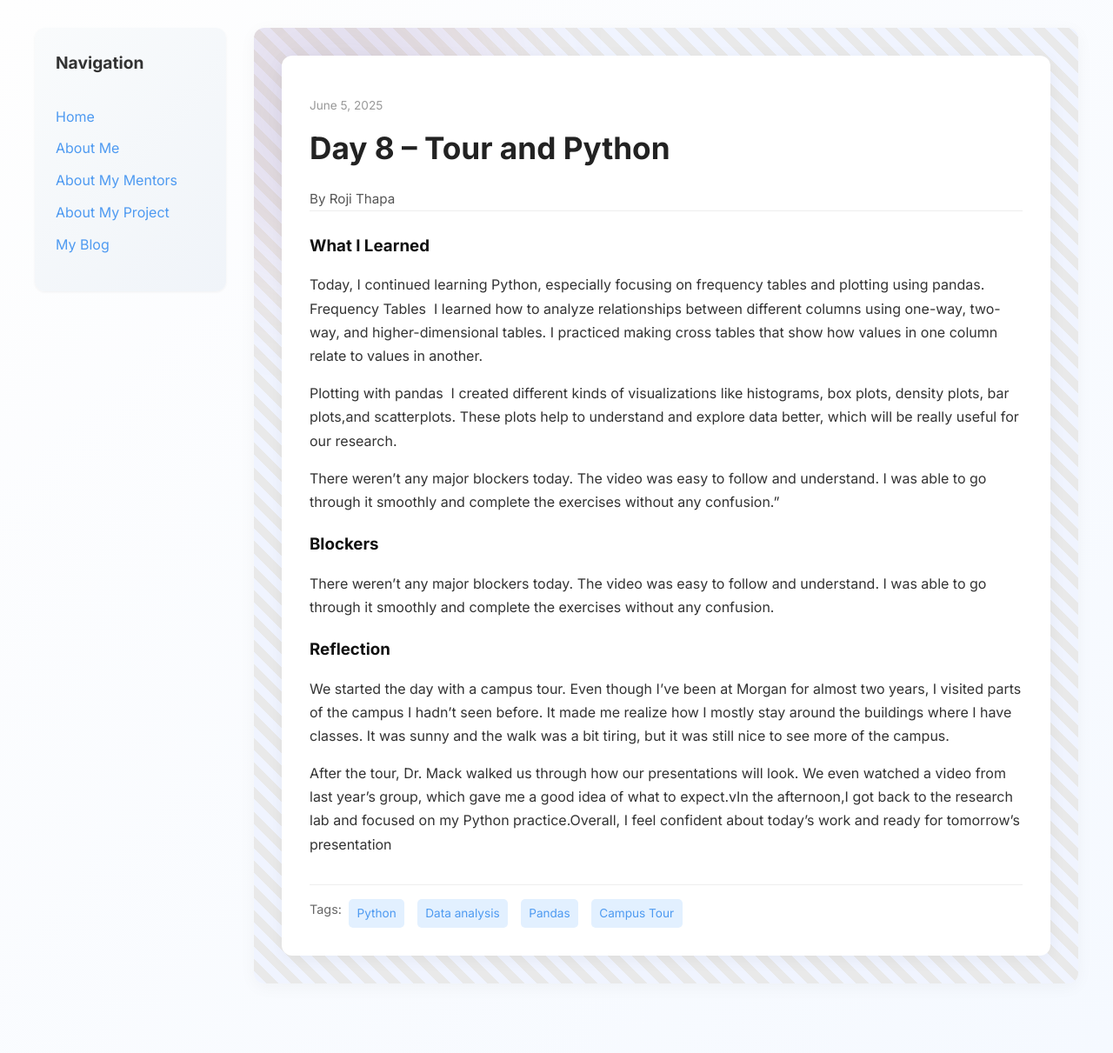
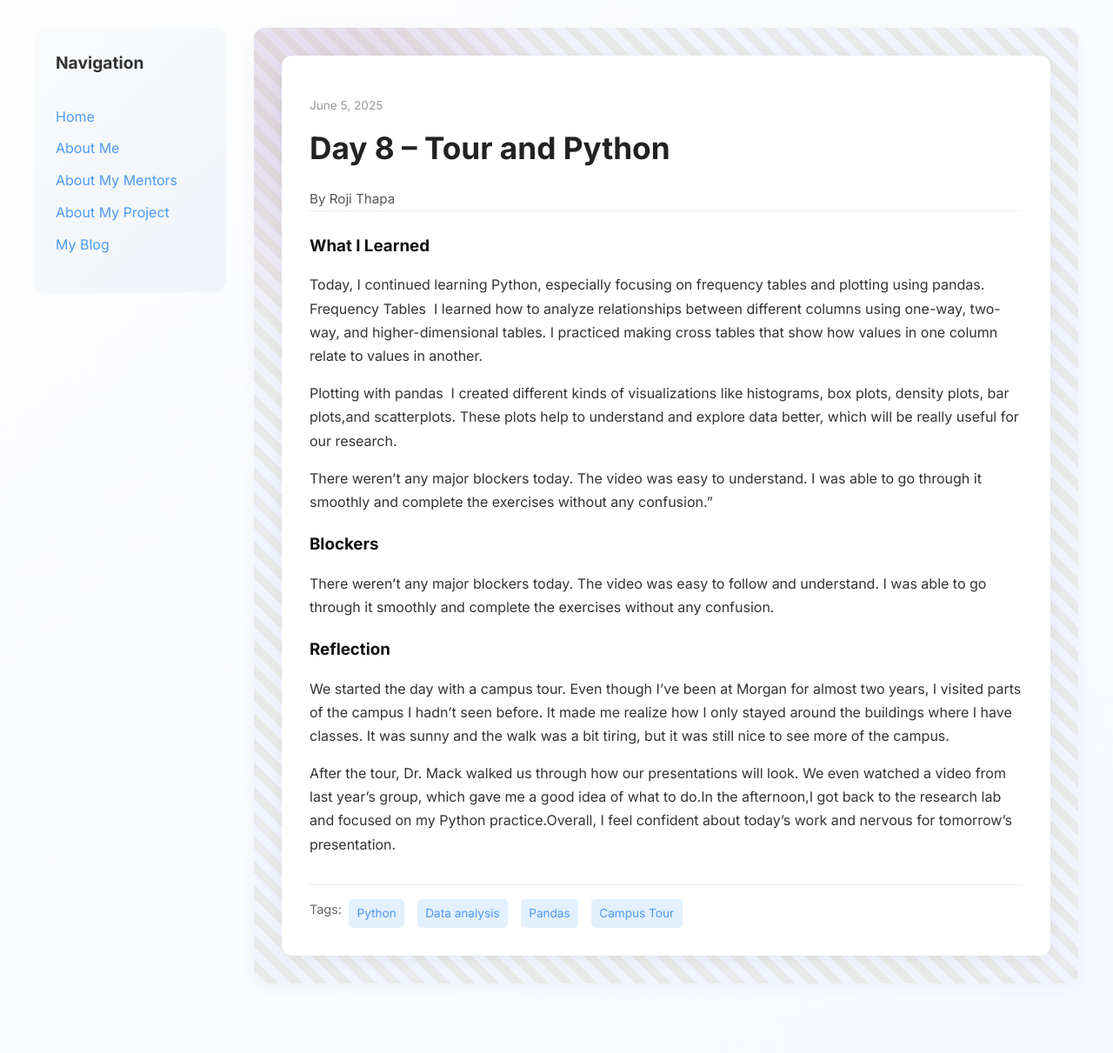
Before and after one commit to rojee-thapa/rojee-thapa.github.io, a Jekyll site: the page built from _posts/2025-06-05-day-8.md, in a window 1280 px wide. Shown: the whole page at 87% size. Built offline with Jekyll 4.4.1, drawn with Linux system fonts in a browser that asks for light colours.

Commit message:
Update 2025-06-05-day-8.md

```diff
--- a/_posts/2025-06-05-day-8.md
+++ b/_posts/2025-06-05-day-8.md
@@ -16,8 +16,8 @@ what_i_learned: |
    I created different kinds of visualizations like histograms, box plots, density plots, bar plots,and
    scatterplots. These plots help to understand and explore data better, which will be really useful for our research.
 
-   There weren’t any major blockers today. The video was easy to follow and understand. I was able to go through it smoothly and
-   complete the exercises without any confusion."
+   There weren’t any major blockers today. The video was easy to understand. I was able to go through it smoothly and complete the
+   exercises without any confusion."
 
 
 
@@ -30,10 +30,10 @@ blockers: |
 
 reflection: |
    We started the day with a campus tour. Even though I’ve been at Morgan for almost two years, I visited parts of the campus I hadn’t
-   seen before. It made me realize how I mostly stay around the buildings where I have classes. It was sunny and the walk was a bit
+   seen before. It made me realize how I only stayed around the buildings where I have classes. It was sunny and the walk was a bit
    tiring, but it was still nice to see more of the campus.
 
    After the tour, Dr. Mack walked us through how our presentations will look. We even watched a video from last year’s group, which
-   gave me a good idea of what to expect.vIn the afternoon,I got back to the research lab and focused on my Python practice.Overall, I
-   feel confident about today’s work and ready for tomorrow’s presentation
+   gave me a good idea of what to do.In the afternoon,I got back to the research lab and focused on my Python practice.Overall, I
+   feel confident about today’s work and nervous for tomorrow’s presentation.
 ---
```
